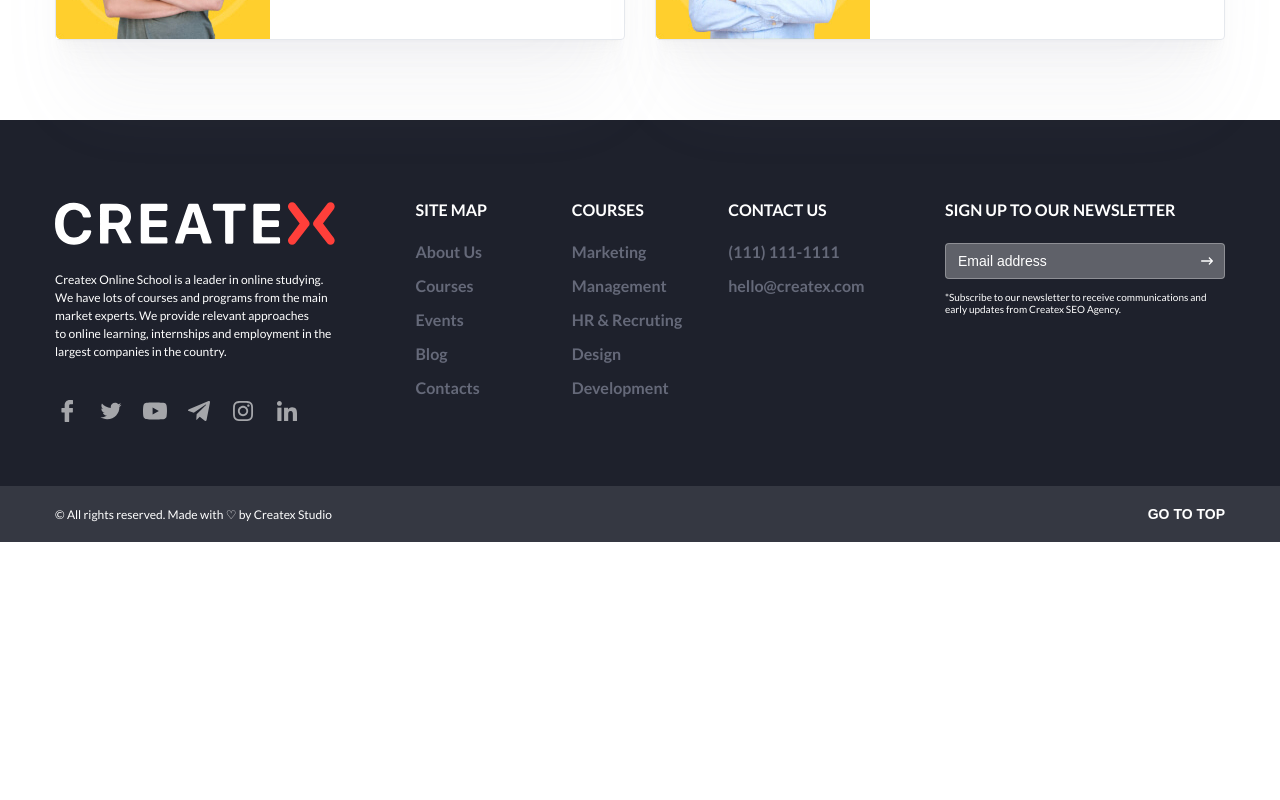
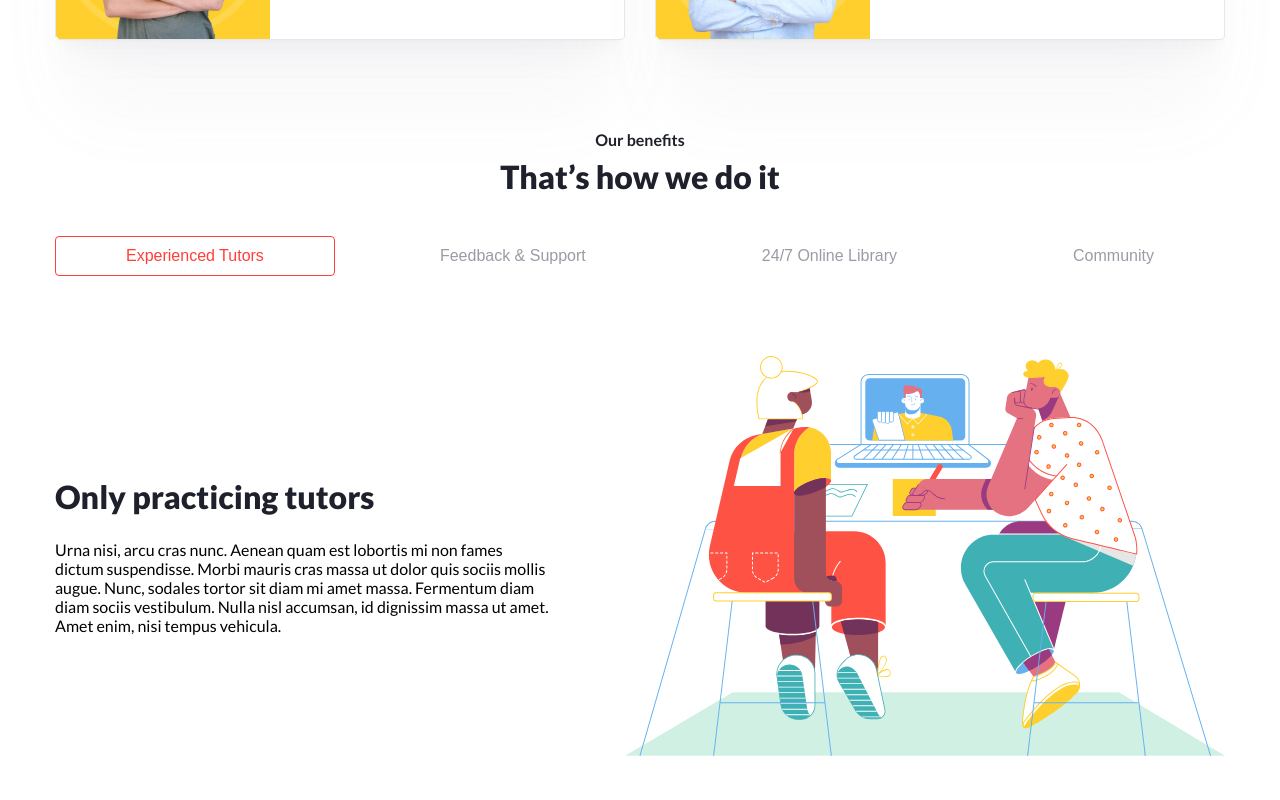
Before and after one commit to andreyk1n/createx, a React (Vite) app: page / in a window 1280 px wide. Shown: the part 2560-3360 px from the top of the page. Before the commit the page ends 3102 px from the top, so only its background shows below. Built offline with nearby package versions, Linux system fonts and the light colour scheme.

Commit message:
add components/tabs

```diff
--- a/src/styles/general.scss
+++ b/src/styles/general.scss
@@ -99,6 +99,12 @@ h2 {
     font-weight: 900;
 }
 
+h3 {
+    color: #1e212c;
+    font-size: clamp(22px, 2vw + 1rem, 32px);
+    font-weight: 900;
+}
+
 .label {
     color: #1e212c;
     font-size: 16px;
--- /dev/null
+++ b/src/styles/template-parts/components/Tabs.scss
@@ -0,0 +1,109 @@
+.tabs {
+  display: flex;
+  flex-direction: column;
+  align-items: center;
+  justify-content: center;
+  width: 100%;
+  margin: 90px 0;
+
+  @media (max-width: 992px) {
+    margin: 40px 0;
+  }
+
+  &__container {
+    display: flex;
+    flex-direction: column;
+    align-items: center;
+  }
+
+  h2 {
+    margin: 0 0 40px 0;
+
+    @media (max-width: 992px) {
+      margin: 0 0 30px 0;
+    }
+  }
+
+  &__buttons {
+    width: 100%;
+    display: flex;
+    justify-content: space-between;
+    align-items: center;
+    gap: 20px;
+    flex-wrap: wrap;
+    margin: 0 0 60px 0;
+
+    @media (max-width: 992px) {
+      margin: 0 0 30px 0;
+      display: grid;
+      grid-template-columns: 1fr 1fr;
+    }
+
+    @media (max-width: 576px) {
+      grid-template-columns: 1fr;
+    }
+  }
+
+  &__button {
+    padding: 10px 70px;
+    border: 1px solid transparent;
+    background-color: transparent;
+    cursor: pointer;
+    transition-duration: .5s;
+    color: #9A9CA5;
+    font-size: 16px;
+    border-radius: 4px;
+
+    @media (max-width: 992px) {
+      padding: 10px 20px;
+    }
+
+    @media (max-width: 576px) {
+      width: 100%;
+    }
+
+    &:hover {
+      border: 1px solid #FF3F3A;
+      color: #FF3F3A;
+    }
+
+    &--active {
+      border: 1px solid #FF3F3A;
+      color: #FF3F3A;
+    }
+  }
+
+  &__content {
+    display: none;
+    width: 100%;
+
+    &--active {
+      display: flex;
+      justify-content: space-between;
+      align-items: center;
+      gap: 20px;
+
+      @media (max-width: 992px) {
+        flex-direction: column;
+      }
+    }
+  }
+
+  &__text {
+    max-width: 495px;
+    display: flex;
+    flex-direction: column;
+    gap: 24px;
+
+    @media (max-width: 992px) {
+      max-width: 600px;
+    }
+  }
+
+  &__image {
+    width: 100%;
+    max-width: 600px;
+    height: 100%;
+    aspect-ratio: 600 / 440;
+  }
+}
--- /dev/null
+++ b/src/template-parts/components/Tabs.jsx
@@ -0,0 +1,117 @@
+import { useState } from "react";
+import "../../styles/template-parts/components/Tabs.scss";
+import image from "../../images/tabs/image.svg";
+
+const Tabs = () => {
+  const [activeIndex, setActiveIndex] = useState(0);
+
+  const tabs = [
+    {
+      label: <>Experienced Tutors</>,
+      content: (
+        <>
+          <div className="tabs__text">
+            <h3>Only practicing tutors</h3>
+            <p>
+              Urna nisi, arcu cras nunc. Aenean quam est lobortis mi non fames
+              dictum suspendisse. Morbi mauris cras massa ut dolor quis sociis
+              mollis augue. Nunc, sodales tortor sit diam mi amet massa.
+              Fermentum diam diam sociis vestibulum. Nulla nisl accumsan, id
+              dignissim massa ut amet. Amet enim, nisi tempus vehicula.
+            </p>
+          </div>
+          <img src={image} alt="Tabs image" className="tabs__image" />
+        </>
+      ),
+    },
+    {
+      label: <>Feedback & Support</>,
+      content: (
+        <>
+          <div className="tabs__text">
+            <h3>2. Only practicing tutors</h3>
+            <p>
+              Urna nisi, arcu cras nunc. Aenean quam est lobortis mi non fames
+              dictum suspendisse. Morbi mauris cras massa ut dolor quis sociis
+              mollis augue. Nunc, sodales tortor sit diam mi amet massa.
+              Fermentum diam diam sociis vestibulum. Nulla nisl accumsan, id
+              dignissim massa ut amet. Amet enim, nisi tempus vehicula.
+            </p>
+          </div>
+          <img src={image} alt="Tabs image" className="tabs__image" />
+        </>
+      ),
+    },
+    {
+      label: <>24/7 Online Library</>,
+      content: (
+        <>
+          <div className="tabs__text">
+            <h3>3. Only practicing tutors</h3>
+            <p>
+              Urna nisi, arcu cras nunc. Aenean quam est lobortis mi non fames
+              dictum suspendisse. Morbi mauris cras massa ut dolor quis sociis
+              mollis augue. Nunc, sodales tortor sit diam mi amet massa.
+              Fermentum diam diam sociis vestibulum. Nulla nisl accumsan, id
+              dignissim massa ut amet. Amet enim, nisi tempus vehicula.
+            </p>
+          </div>
+          <img src={image} alt="Tabs image" className="tabs__image" />
+        </>
+      ),
+    },
+    {
+      label: <>Community</>,
+      content: (
+        <>
+          <div className="tabs__text">
+            <h3>4. Only practicing tutors</h3>
+            <p>
+              Urna nisi, arcu cras nunc. Aenean quam est lobortis mi non fames
+              dictum suspendisse. Morbi mauris cras massa ut dolor quis sociis
+              mollis augue. Nunc, sodales tortor sit diam mi amet massa.
+              Fermentum diam diam sociis vestibulum. Nulla nisl accumsan, id
+              dignissim massa ut amet. Amet enim, nisi tempus vehicula.
+            </p>
+          </div>
+          <img src={image} alt="Tabs image" className="tabs__image" />
+        </>
+      ),
+    },
+  ];
+
+  return (
+    <section className="tabs">
+      <div className="tabs__container">
+        <span className="label">Our benefits</span>
+        <h2>That’s how we do it</h2>
+        <div className="tabs__buttons">
+          {tabs.map((tab, index) => (
+            <button
+              key={index}
+              className={`tabs__button ${
+                activeIndex === index ? "tabs__button--active" : ""
+              }`}
+              onClick={() => setActiveIndex(index)}
+            >
+              {tab.label}
+            </button>
+          ))}
+        </div>
+
+        {tabs.map((tab, index) => (
+          <div
+            key={index}
+            className={`tabs__content ${
+              activeIndex === index ? "tabs__content--active" : ""
+            }`}
+          >
+            {tab.content}
+          </div>
+        ))}
+      </div>
+    </section>
+  );
+};
+
+export default Tabs;
--- a/src/template-parts/pages/Main.jsx
+++ b/src/template-parts/pages/Main.jsx
@@ -1,6 +1,7 @@
 import Hero from "../components/Hero";
 import List from "../components/List";
 import Courses from "../components/Courses";
+import Tabs from "../components/Tabs";
 
 const Main = () => {
   return (
@@ -8,6 +9,7 @@ const Main = () => {
       <Hero />
       <List />
       <Courses />
+      <Tabs />
     </>
   );
 };
```
Also changed, not shown: src/images/tabs/image.svg (added).
